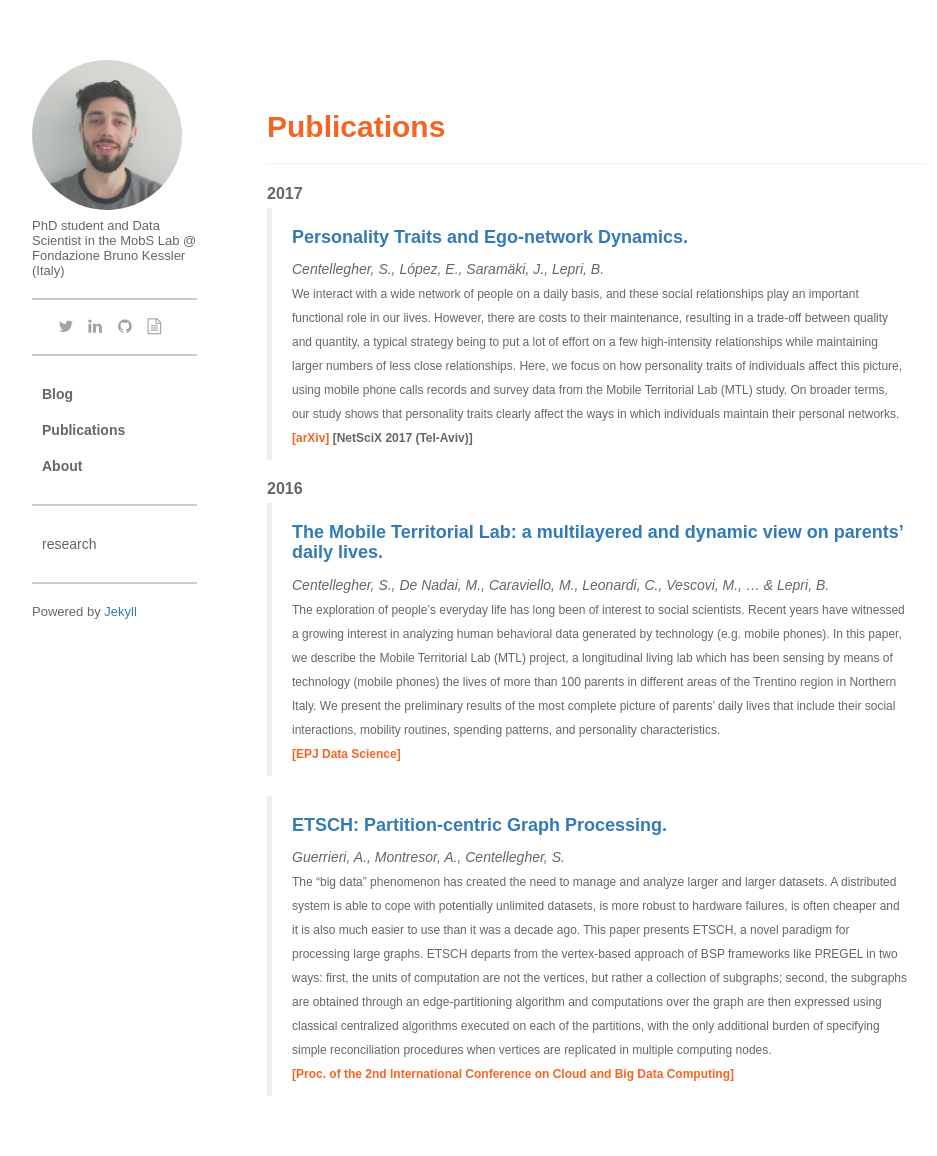
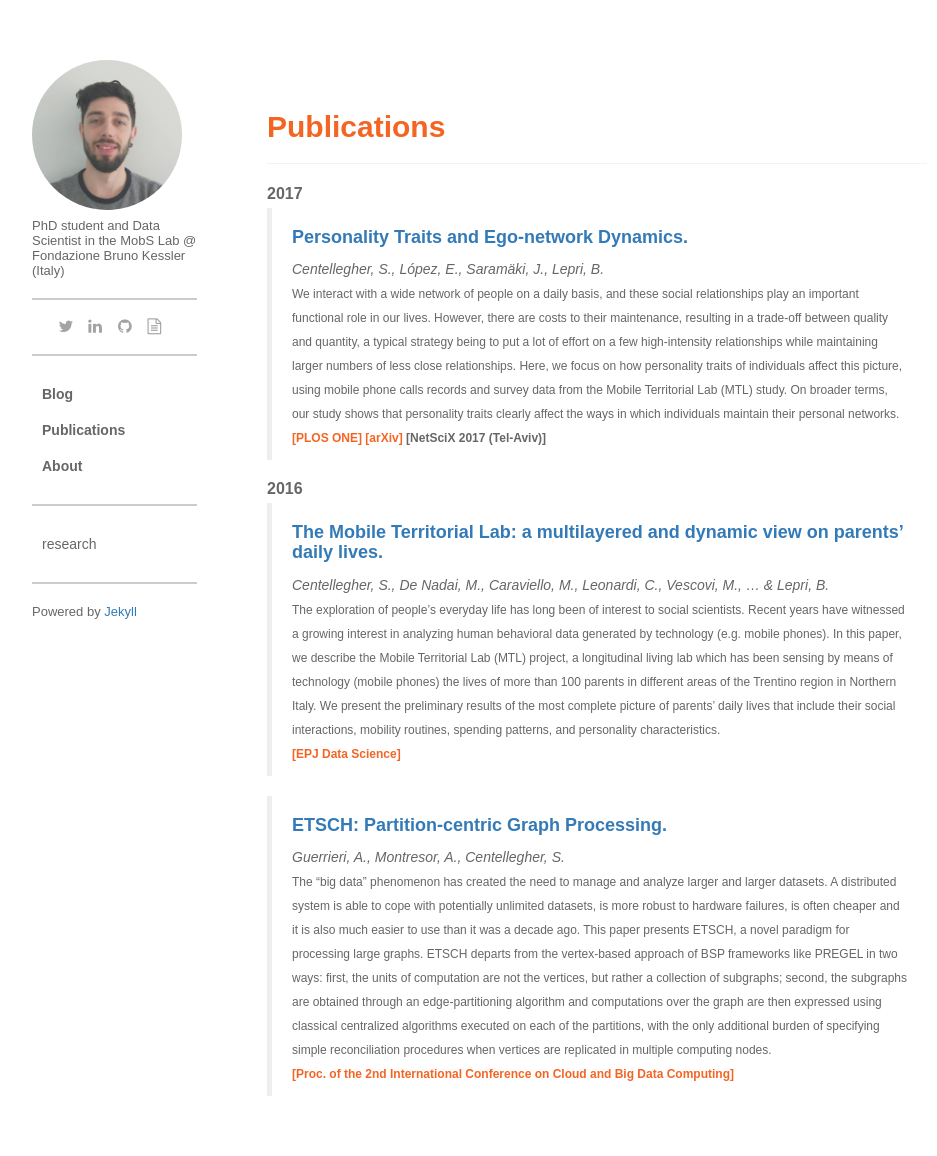
Before and after one commit to scentellegher/scentellegher.github.io, a Jekyll site: the page built from 02-publications.md, in a window 1280 px wide. Shown: the whole page, without its empty margins (143-1080 px from the left). Built offline with Jekyll 4.4.1, drawn with Linux system fonts in a browser that asks for light colours; nearby versions of some CDN libraries; some web fonts are replaced.

Commit message:
cv + minor fixes

```diff
--- a/02-publications.md
+++ b/02-publications.md
@@ -9,7 +9,7 @@ permalink: /publications
 >#### __Personality Traits and Ego-network Dynamics.__
 >*Centellegher, S., López, E., Saramäki, J., Lepri, B.*\\
 We interact with a wide network of people on a daily basis, and these social relationships play an important functional role in our lives. However, there are costs to their maintenance, resulting in a trade-off between quality and quantity, a typical strategy being to put a lot of effort on a few high-intensity relationships while maintaining larger numbers of less close relationships.  Here, we focus on how personality traits of individuals affect this picture, using mobile phone calls records and survey data from the Mobile Territorial Lab (MTL) study. On broader terms, our study shows that personality traits clearly affect the ways in which individuals maintain their personal networks.\\
-[[arXiv]][arxiv-pers] **[NetSciX 2017 (Tel-Aviv)]**
+[[PLOS ONE]][plos-pers] [[arXiv]][arxiv-pers] **[NetSciX 2017 (Tel-Aviv)]**
 
 ### 2016
 
@@ -27,6 +27,7 @@ This paper presents ETSCH, a novel paradigm for processing large graphs. ETSCH d
 [[Proc. of the 2nd International Conference on Cloud and Big Data Computing]][cbdcom-etsch]
 
 
+[plos-pers]: http://journals.plos.org/plosone/article?id=10.1371/journal.pone.0173110
 [arxiv-pers]: https://arxiv.org/abs/1702.06458
 [epj-mtl]: http://epjdatascience.springeropen.com/articles/10.1140/epjds/s13688-016-0064-6
 [cbdcom-etsch]: http://disi.unitn.it/~montreso/pubs/papers/cbdcom16.pdf
--- a/style.css
+++ b/style.css
@@ -292,7 +292,7 @@
     color: $light-color;
 
     border-radius: 5px;
-    margin-top: -20px;
+    margin-top: -10px;
     padding-bottom: 20px;
 }
 
```
Also changed, not shown: 9 other files.
